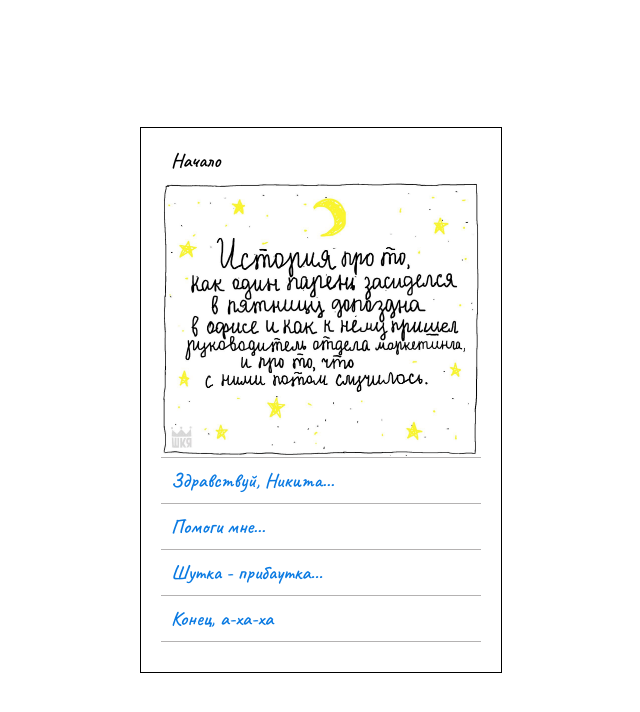
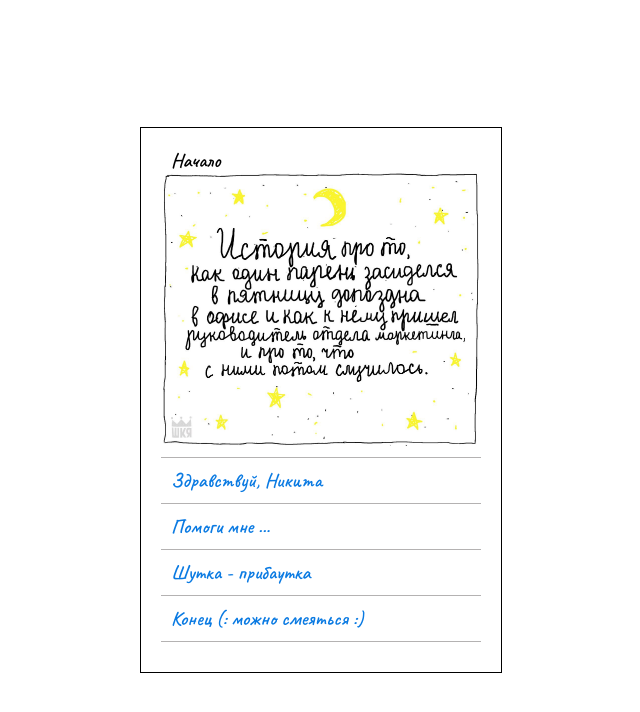
Before and after one commit to YuriyBiakov/cssMemeSlider, a plain HTML site: page cssBayan/index.html in a window 1280 px wide. Shown: the whole page, without its empty margins (319-959 px from the left). Drawn offline with Linux system fonts and the light colour scheme.

Commit message:
refactor: change  acc-items layout (Sun, Mar 12 2023, 19:26:56).

```diff
--- a/cssBayan/index.html
+++ b/cssBayan/index.html
@@ -17,46 +17,56 @@
             <div class="acc-item">
                 <input class="acc-item-input" type="radio" name="accordeon-item" id="acc-1" checked>
                 <label class="acc-item-label" for="acc-1">
-                    <div class="acc-item-description">Начало</div>
-                    <div class="acc-item-icon"></div>
+                    <span class="acc-item-string">
+                        <span class="acc-item-description">Начало</span>
+                        <span class="acc-item-icon"></span>
+                    </span>
+                    <span class="acc-content acc-1-content"></span>
                 </label>
-                <div class="acc-content acc-1-content"></div>
             </div>
             <!-- ITEM-2 -->
             <div class="acc-item">
                 <input class="acc-item-input" type="radio" name="accordeon-item" id="acc-2">
                 <label class="acc-item-label" for="acc-2">
-                    <div class="acc-item-description">Здравствуй, Никита...</div>
-                    <div class="acc-item-icon"></div>
+                    <span class="acc-item-string">
+                        <span class="acc-item-description">Здравствуй, Никита</span>
+                        <span class="acc-item-icon"></span>
+                    </span>
+                    <span class="acc-content acc-2-content"></span>
                 </label>
-                <div class="acc-content acc-2-content"></div>
             </div>
             <!-- ITEM-3 -->
             <div class="acc-item">
                 <input class="acc-item-input" type="radio" name="accordeon-item" id="acc-3">
                 <label class="acc-item-label" for="acc-3">
-                    <div class="acc-item-description">Помоги мне...</div>
-                    <div class="acc-item-icon"></div>
+                    <span class="acc-item-string">
+                        <span class="acc-item-description">Помоги мне ... </span>
+                        <span class="acc-item-icon"></span>
+                    </span>
+                    <span class="acc-content acc-3-content"></span>
                 </label>
-                <div class="acc-content acc-3-content"></div>
             </div>
             <!-- ITEM-4 -->
             <div class="acc-item">
                 <input class="acc-item-input" type="radio" name="accordeon-item" id="acc-4">
                 <label class="acc-item-label" for="acc-4">
-                    <div class="acc-item-description">Шутка - прибаутка... </div>
-                    <div class="acc-item-icon"></div>
+                    <span class="acc-item-string">
+                        <span class="acc-item-description">Шутка - прибаутка</span>
+                        <span class="acc-item-icon"></span>
+                    </span>
+                    <span class="acc-content acc-4-content"></span>
                 </label>
-                <div class="acc-content acc-4-content"></div>
             </div>
             <!-- ITEM-5 -->
             <div class="acc-item">
                 <input class="acc-item-input" type="radio" name="accordeon-item" id="acc-5">
                 <label class="acc-item-label" for="acc-5">
-                    <div class="acc-item-description">Конец, а-ха-ха </div>
-                    <div class="acc-item-icon"></div>
+                    <span class="acc-item-string">
+                        <span class="acc-item-description">Конец (: можно смеяться :)</span>
+                        <span class="acc-item-icon"></span>
+                    </span>
+                    <span class="acc-content acc-5-content"></span>
                 </label>
-                <div class="acc-content acc-5-content"></div>
             </div>
         </div>
     </div>
--- a/cssBayan/style.css
+++ b/cssBayan/style.css
@@ -51,11 +51,17 @@ body {
 .acc-item-label {
     display: flex;
     justify-content: space-between;
+    flex-direction: column;
     margin-bottom: 1rem;
 }
 
+.acc-item-string {
+    display: flex;
+    justify-content: space-between;
+    align-items: center;
+}
+
 .acc-item-description {
-    color: inherit;
     padding-left: 1rem;
 }
 
@@ -73,6 +79,7 @@ body {
 }
 
 .acc-content {
+    display: block;
     background-size: contain;
     background-repeat: no-repeat;
     width: 32rem;
@@ -91,9 +98,8 @@ body {
     background-image: url(assets/svg/close.svg);
 }
 
-.acc-item-input:checked ~.acc-content,
-.acc-item-input:hover ~.acc-content,
-.acc-content:hover {
+.acc-item-input:checked ~.acc-item-label .acc-content,
+.acc-item-label:hover .acc-content {
     display: block;
 }
 
```
